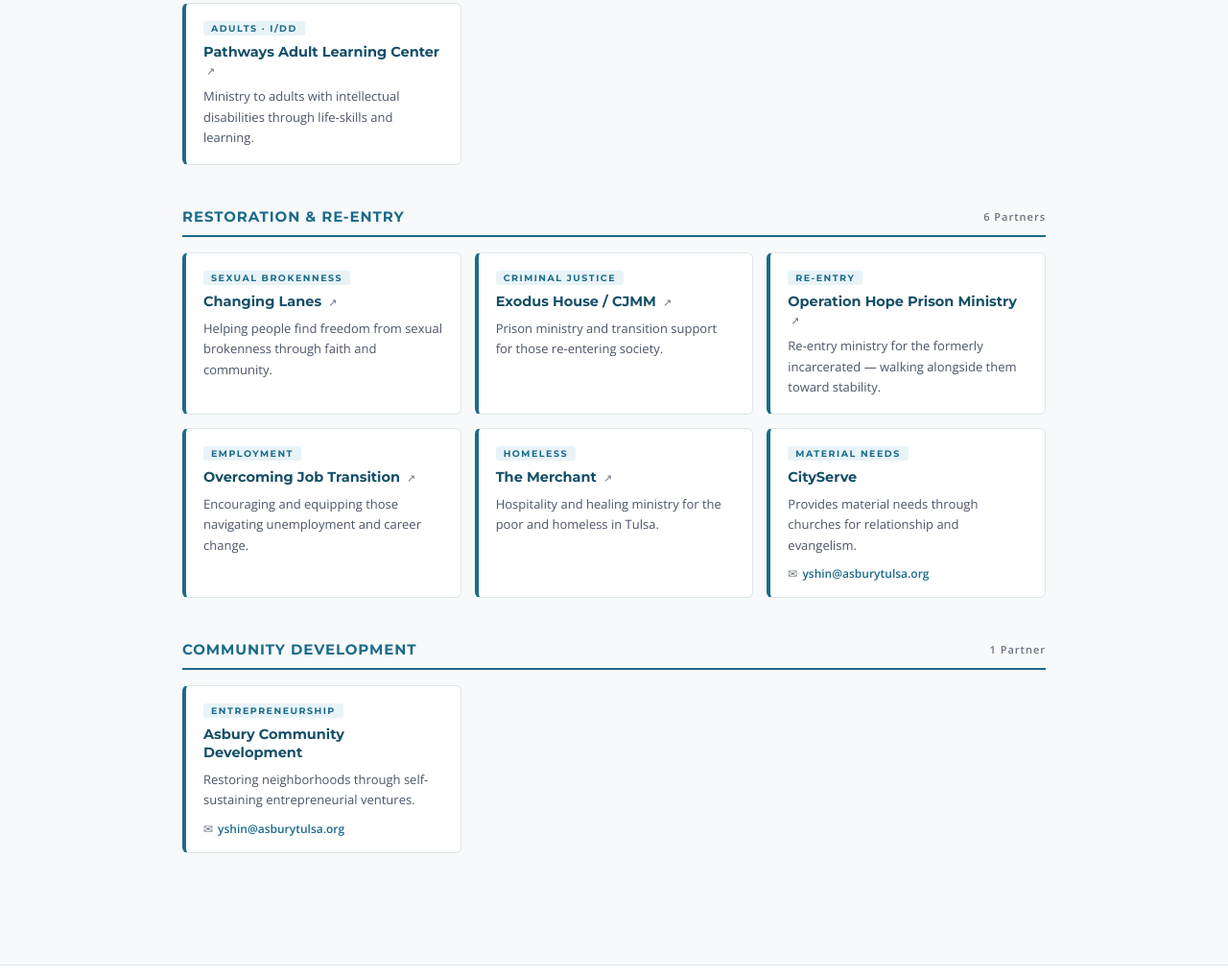
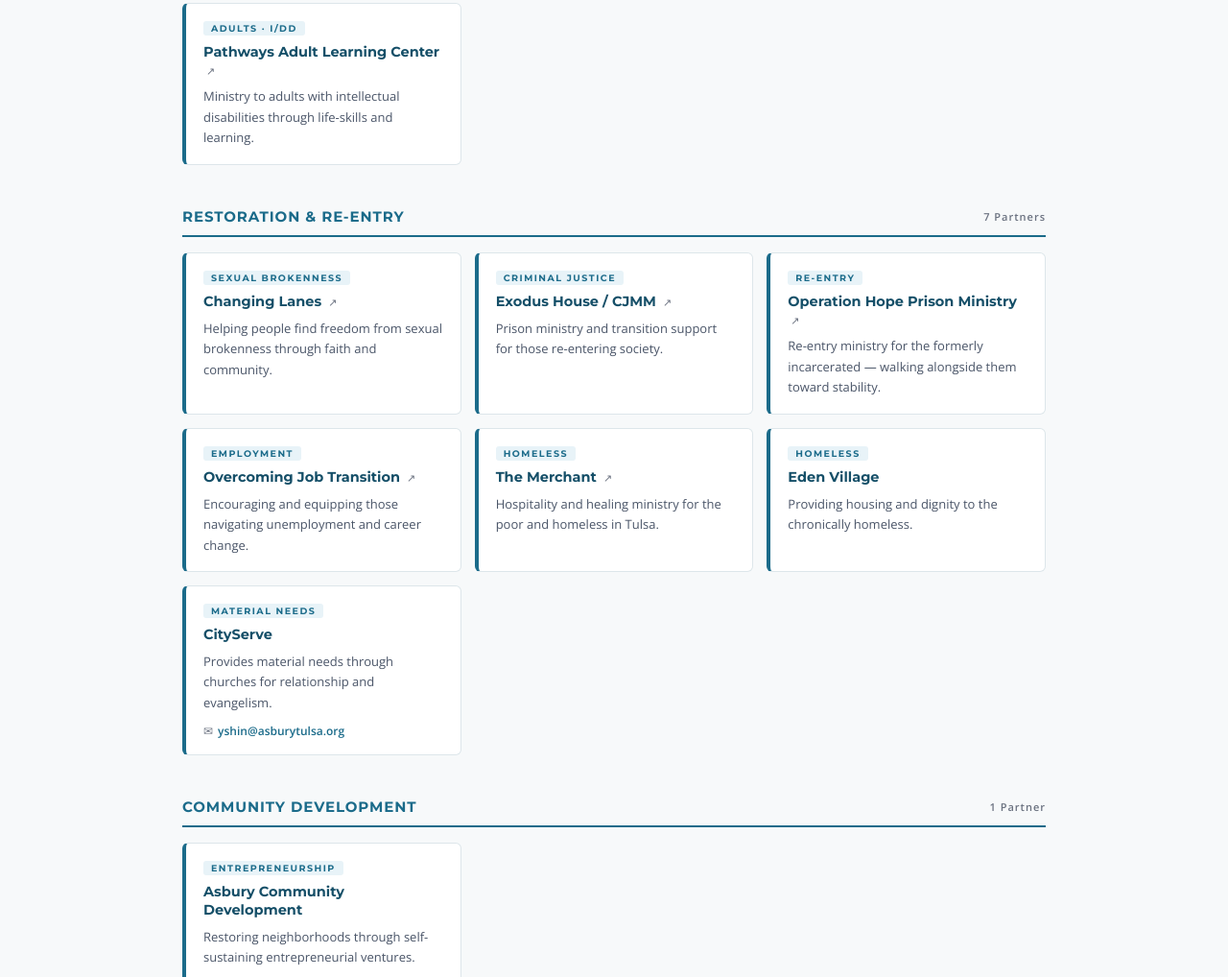
Before and after one commit to AsburyLO/LO-partners, a plain HTML site: page index.html in a window 1280 px wide. Shown: the part 1613-2631 px from the top of the page at 96% size. Drawn offline with nearby package versions, Linux system fonts and the light colour scheme.

Commit message:
Update index.html

```diff
--- a/index.html
+++ b/index.html
@@ -17,16 +17,13 @@
       --bg: #f7f9fa;
       --surface: #ffffff;
     }
-
     *, *::before, *::after { box-sizing: border-box; margin: 0; padding: 0; }
-
     body {
       font-family: 'Open Sans', sans-serif;
       background: var(--bg);
       color: var(--text);
       min-height: 100vh;
     }
-
     /* ── HEADER — clean letterhead style ── */
     .site-header {
       background: #fff;
@@ -38,7 +35,6 @@
       flex-wrap: wrap;
       gap: 16px;
     }
-
     /* Logo — matches letterhead exactly */
     .logo {
       font-family: 'Montserrat', sans-serif;
@@ -49,7 +45,6 @@
       line-height: 1;
       text-transform: uppercase;
     }
-
     .header-right {
       text-align: right;
     }
@@ -66,14 +61,12 @@
       color: var(--muted);
       line-height: 1.6;
     }
-
     /* ── THIN RULE — matches letterhead bottom rule style ── */
     .rule {
       height: 1px;
       background: var(--border);
       margin: 0 40px;
     }
-
     /* ── SEARCH + FILTER ── */
     .toolbar {
       background: var(--asbury-light);
@@ -116,7 +109,6 @@
     }
     .search-inner input:focus { outline: none; border-color: var(--asbury-blue); }
     .search-inner input::placeholder { color: #b0bec5; }
-
     .cat-pills {
       display: flex; gap: 6px; flex-wrap: wrap;
     }
@@ -133,10 +125,8 @@
     }
     .cat-pill:hover { background: var(--asbury-blue); color: #fff; }
     .cat-pill.active { background: var(--asbury-blue); color: #fff; }
-
     /* ── MAIN PAGE ── */
     .page { max-width: 980px; margin: 0 auto; padding: 36px 40px 72px; }
-
     /* ── SECTION HEADER ── */
     .category { margin-bottom: 44px; }
     .section-header {
@@ -162,14 +152,12 @@
       letter-spacing: 1px;
       margin-left: auto;
     }
-
     /* ── CARDS GRID ── */
     .cards {
       display: grid;
       grid-template-columns: repeat(auto-fill, minmax(272px, 1fr));
       gap: 14px;
     }
-
     /* ── CARD ── */
     .card {
       background: var(--surface);
@@ -185,7 +173,6 @@
       border-left-color: var(--asbury-dark);
       transform: translateY(-2px);
     }
-
     .card-tag {
       font-family: 'Montserrat', sans-serif;
       font-size: 9.5px;
@@ -198,7 +185,6 @@
       border-radius: 3px;
       width: fit-content;
     }
-
     .card-name {
       font-family: 'Montserrat', sans-serif;
       font-size: 14.5px;
@@ -213,14 +199,12 @@
     }
     .card-name a:hover { color: var(--asbury-blue); text-decoration: underline; }
     .ext { font-size: 11px; color: var(--muted); margin-left: 3px; font-weight: 400; }
-
     .card-desc {
       font-size: 13px;
       color: #4a5568;
       line-height: 1.65;
       flex: 1;
     }
-
     .card-contact {
       font-size: 12px;
       color: var(--muted);
@@ -232,14 +216,12 @@
       text-decoration: none; font-weight: 600;
     }
     .card-contact a:hover { text-decoration: underline; }
-
     /* ── NO RESULTS ── */
     .no-results {
       display: none; text-align: center;
       padding: 60px 20px; color: var(--muted); font-size: 15px;
     }
     .no-results.show { display: block; }
-
     /* ── FOOTER — matches letterhead footer ── */
     footer {
       background: #fff;
@@ -254,7 +236,6 @@
     }
     footer a { color: var(--asbury-blue); text-decoration: none; }
     footer a:hover { text-decoration: underline; }
-
     @media (max-width: 640px) {
       .site-header { flex-direction: column; align-items: flex-start; padding: 20px 20px 16px; gap: 10px; }
       .header-right { text-align: left; }
@@ -265,7 +246,6 @@
   </style>
 </head>
 <body>
-
 <!-- HEADER — matches letterhead -->
 <div class="site-header">
   <div class="logo">ASBURY</div>
@@ -274,7 +254,6 @@
     <p>Volunteer opportunities serving Tulsa and surrounding communities</p>
   </div>
 </div>
-
 <!-- TOOLBAR -->
 <div class="toolbar">
   <span class="toolbar-label">Filter:</span>
@@ -294,10 +273,8 @@
     <button class="cat-pill" onclick="filterCat('community',this)">Community Dev</button>
   </div>
 </div>
-
 <div class="page">
   <div id="no-results" class="no-results">No partners found for that search.</div>
-
   <!-- Women & Families -->
   <div class="category" data-cat="women">
     <div class="section-header">
@@ -332,7 +309,6 @@
       </div>
     </div>
   </div>
-
   <!-- Food & Basic Needs -->
   <div class="category" data-cat="food">
     <div class="section-header">
@@ -367,7 +343,6 @@
       </div>
     </div>
   </div>
-
   <!-- Education & Youth -->
   <div class="category" data-cat="education">
     <div class="section-header">
@@ -399,7 +374,6 @@
       </div>
     </div>
   </div>
-
   <!-- Health & Disability -->
   <div class="category" data-cat="health">
     <div class="section-header">
@@ -429,12 +403,11 @@
       </div>
     </div>
   </div>
-
   <!-- Restoration & Re-Entry -->
   <div class="category" data-cat="restoration">
     <div class="section-header">
       <span class="section-title">Restoration &amp; Re-Entry</span>
-      <span class="section-count">6 Partners</span>
+      <span class="section-count">7 Partners</span>
     </div>
     <div class="cards">
       <div class="card" data-tags="sexual brokenness freedom faith healing community changing lanes">
@@ -462,6 +435,11 @@
         <div class="card-name"><a href="https://themerchanttulsa.com/" target="_blank">The Merchant <span class="ext">↗</span></a></div>
         <div class="card-desc">Hospitality and healing ministry for the poor and homeless in Tulsa.</div>
       </div>
+      <div class="card" data-tags="homeless housing dignity chronically eden village">
+        <div class="card-tag">Homeless</div>
+        <div class="card-name">Eden Village</div>
+        <div class="card-desc">Providing housing and dignity to the chronically homeless.</div>
+      </div>
       <div class="card" data-tags="material needs churches relationship evangelism cityserve">
         <div class="card-tag">Material Needs</div>
         <div class="card-name">CityServe</div>
@@ -470,7 +448,6 @@
       </div>
     </div>
   </div>
-
   <!-- Community Development -->
   <div class="category" data-cat="community">
     <div class="section-header">
@@ -486,17 +463,13 @@
       </div>
     </div>
   </div>
-
 </div>
-
 <!-- FOOTER — matches letterhead footer text -->
 <footer>
   <p>Yoon Shin, Director of Local Outreach &nbsp;|&nbsp; <a href="mailto:yshin@asburytulsa.org">yshin@asburytulsa.org</a> &nbsp;|&nbsp; 918-392-1105</p>
 </footer>
-
 <script>
   const categories = document.querySelectorAll('.category');
-
   function filterCat(cat, el) {
     event.preventDefault();
     document.querySelectorAll('.cat-pill').forEach(p => p.classList.remove('active'));
@@ -508,7 +481,6 @@
     });
     document.getElementById('no-results').classList.remove('show');
   }
-
   function doSearch() {
     const q = document.getElementById('search').value.toLowerCase().trim();
     document.querySelectorAll('.cat-pill').forEach(p => p.classList.remove('active'));
```
